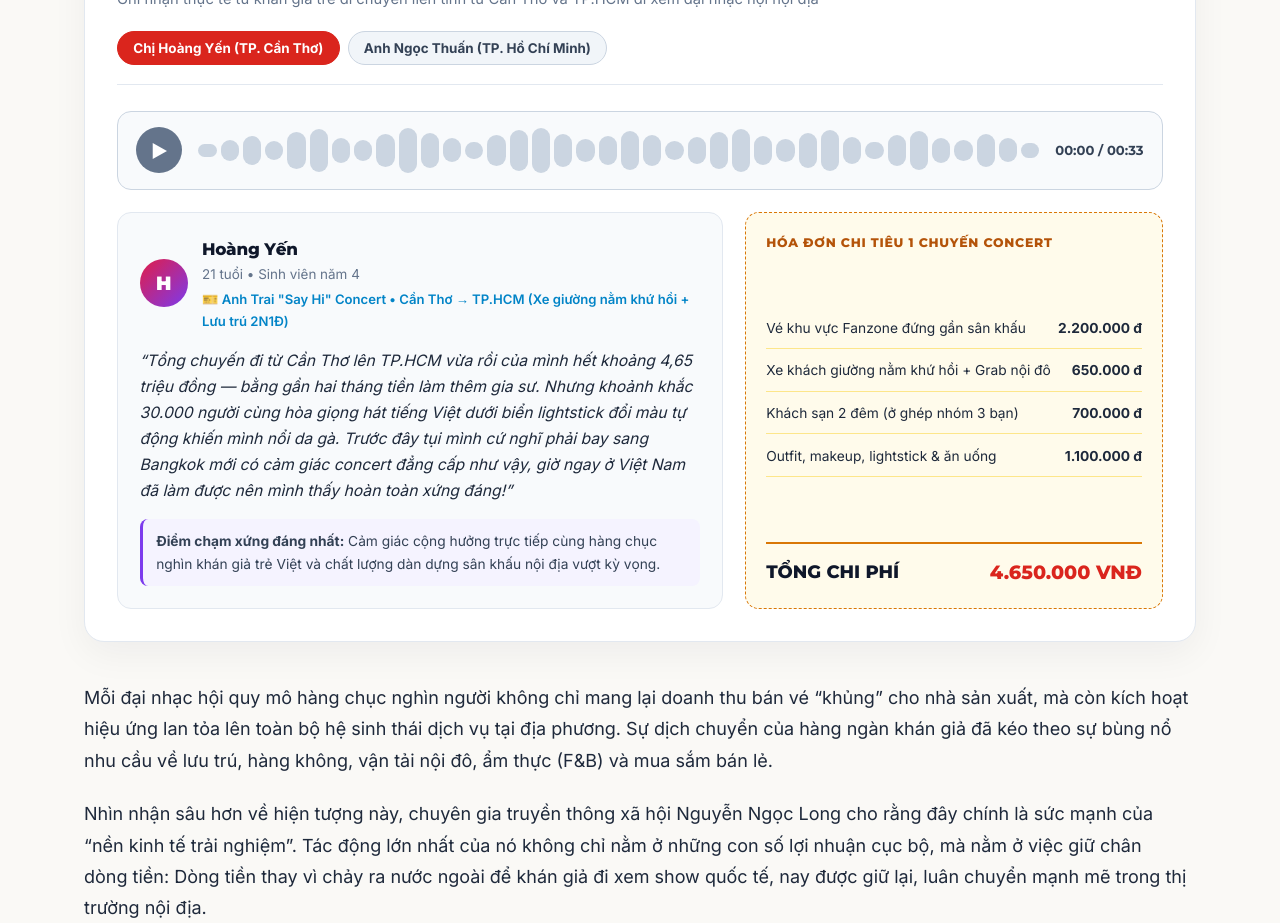
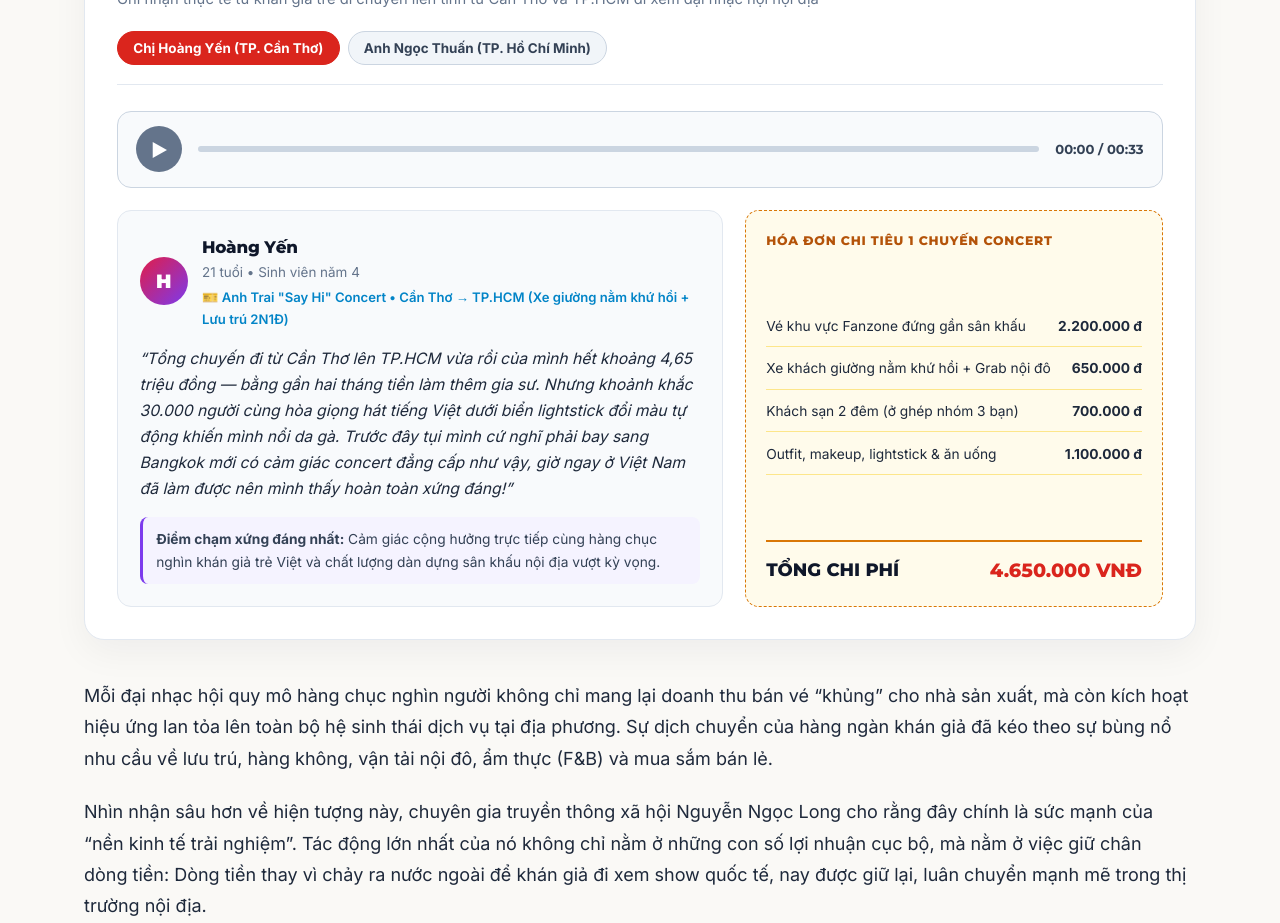
Before and after one commit to giahanluong192/mmj1, a Next.js app: page / in a window 1280 px wide. Shown: the part 10860-11783 px from the top of the page. Built offline with nearby package versions, Linux system fonts and the light colour scheme.

Commit message:
style(player): replace waveform bars graphic with sleek progress track

```diff
--- a/src/app/globals.css
+++ b/src/app/globals.css
@@ -1532,24 +1532,48 @@ textarea {
   transform: scale(1.04);
 }
 
-.waveform-bars-wrap {
+.waveform-track-wrap {
+  position: relative;
   flex: 1;
-  height: 48px;
-  display: flex;
-  align-items: center;
-  gap: 4px;
-}
-
-.waveform-bar {
-  flex: 1;
-  background: var(--svg-grid);
+  min-width: 100px;
+  height: 6px;
+  background: #cbd5e1;
   border-radius: 999px;
+  display: flex;
+  align-items: center;
+}
+
+[data-theme="dark"] .waveform-track-wrap,
+.dark .waveform-track-wrap {
+  background: #475569;
+}
+
+.waveform-track-fill {
+  position: absolute;
+  left: 0;
+  top: 0;
+  bottom: 0;
+  background: #64748b;
+  border-radius: 999px;
+  pointer-events: none;
+  transition: width 0.1s linear;
+}
+
+[data-theme="dark"] .waveform-track-fill,
+.dark .waveform-track-fill {
+  background: #94a3b8;
+}
+
+.waveform-slider {
+  position: absolute;
+  top: -10px;
+  left: 0;
+  width: 100%;
+  height: 26px;
+  opacity: 0;
   cursor: pointer;
-  transition: background-color 0.15s ease;
-}
-
-.waveform-bar.passed {
-  background: var(--accent-blue);
+  margin: 0;
+  z-index: 2;
 }
 
 .waveform-timecode {
--- a/src/components/DomesticChartsSection.tsx
+++ b/src/components/DomesticChartsSection.tsx
@@ -545,19 +545,28 @@ export function VoxpopWaveformBox() {
           {isPlaying ? "⏸" : "▶"}
         </button>
 
-        <div className="waveform-bars-wrap" role="progressbar" aria-valuenow={Math.round(progressPct)} aria-valuemin={0} aria-valuemax={100}>
-          {activeVox.waveformHeights.map((h, idx) => {
-            const barPct = ((idx + 1) / activeVox.waveformHeights.length) * 100;
-            const isPassed = barPct <= progressPct;
-            return (
-              <div
-                key={idx}
-                className={`waveform-bar ${isPassed ? "passed" : ""} ${isPlaying ? "animating" : ""}`}
-                style={{ height: `${h}%` }}
-                onClick={() => handleSeek(barPct)}
-              />
-            );
-          })}
+        {/* Progress Track Bar */}
+        <div
+          className="waveform-track-wrap"
+          role="progressbar"
+          aria-valuenow={Math.round(progressPct)}
+          aria-valuemin={0}
+          aria-valuemax={100}
+        >
+          <input
+            type="range"
+            min="0"
+            max="100"
+            step="0.5"
+            value={progressPct}
+            onChange={(e) => handleSeek(parseFloat(e.target.value))}
+            className="waveform-slider"
+            aria-label="Tiến trình phát âm thanh Voxpop"
+          />
+          <div
+            className="waveform-track-fill"
+            style={{ width: `${progressPct}%` }}
+          />
         </div>
 
         <div className="waveform-timecode">
```
